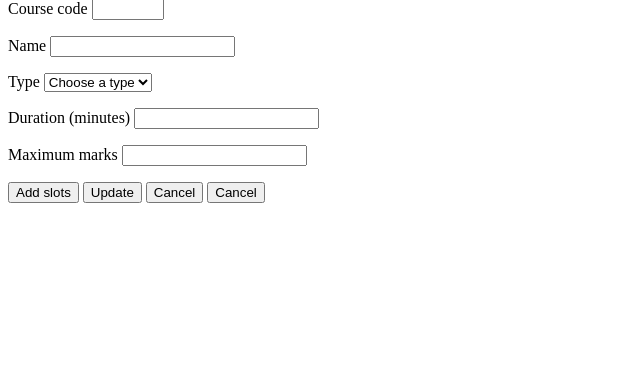
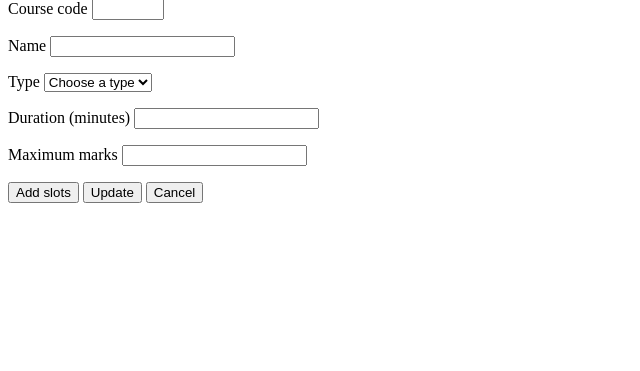
Before and after one commit to 23f2002196-netizen/MAD-1-Project, a Flask app: template templates/examination_form.html in a window 1280 px wide. Shown: the part 115-486 px from the top of the page, without its empty margins (0-640 px from the left). Run offline with Flask 3, Linux system fonts and the light colour scheme; the template is opened without the code that fills it, so the values that code supplies are empty.

Commit message:
fixing examintation slots error

```diff
--- a/templates/examination_form.html
+++ b/templates/examination_form.html
@@ -121,14 +121,6 @@
             Cancel
         </button>
 
-        <button
-            type="submit"
-            name="action"
-            value="cancel"
-            formnovalidate
-        >
-            Cancel
-        </button>
     </form>
 </body>
 </html>
```
Also changed, not shown: examinationapp.db (deleted).
